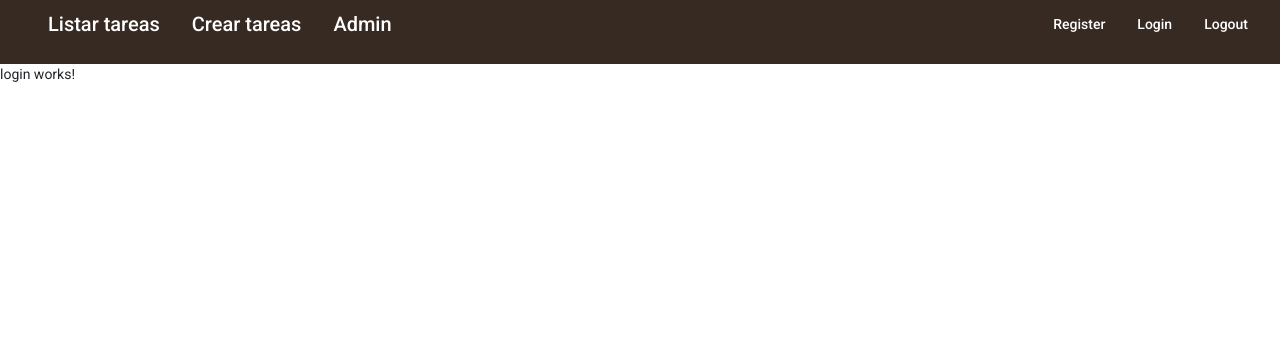
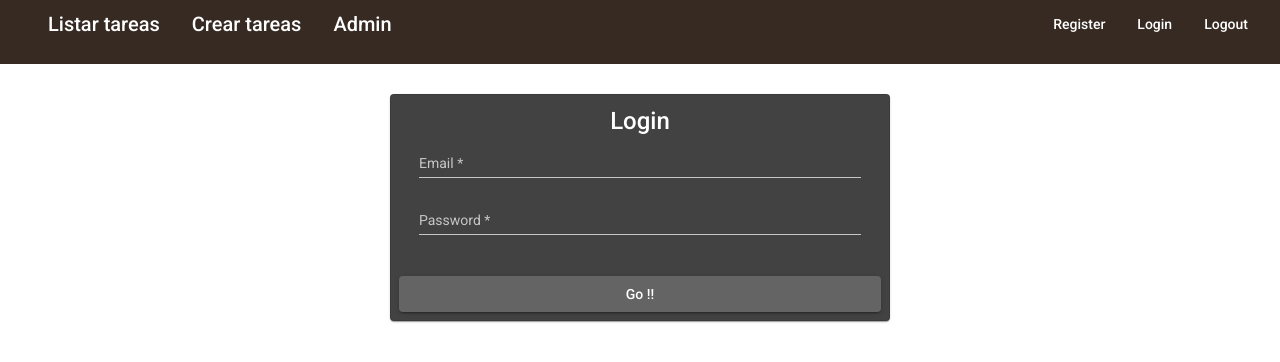
Before and after one commit to EdsonSuarez/BoardEdson, an Angular app in the folder frontend/: page / in a window 1280 px wide. Shown: the top 362 px of the page. Built offline with nearby package versions, Linux system fonts and the light colour scheme.

Commit message:
add login

```diff
--- a/frontend/src/app/home/login/login.component.css
+++ b/frontend/src/app/home/login/login.component.css
@@ -0,0 +1,39 @@
+.container {
+    display: flex;
+    flex-direction: column;
+  }
+
+  .button {
+    width: 100%;
+  }
+
+  .card {
+    min-width: 150px;
+    max-width: 500px;
+    width: 100%;
+  }
+
+  .form {
+    display: flex;
+    justify-content: center;
+    align-items: center;
+    padding: 30px 0px 0px 0px;
+  }
+
+  mat-card-title{
+      text-align: center;
+  }
+
+  .colorButton{
+      background-color: #646464;
+  }
+
+  .alertJustify{
+    display: flex;
+    justify-content: space-between;
+  }
+
+  .alertButton{
+    border-radius: 5px;
+    background-color: #646464;
+  }
--- a/frontend/src/app/home/login/login.component.html
+++ b/frontend/src/app/home/login/login.component.html
@@ -1 +1,51 @@
-<p>login works!</p>
+<div class="form">
+    <mat-card class="card">
+      <mat-card-title>Login</mat-card-title>
+      <div class="col-12 col-lg-12" *ngIf="errorMessage">
+        <div class="alert alert-danger alert-dismissible alertJustify" role="alert">
+          <div class="alert-message">
+            {{ errorMessage }}
+          </div>
+          <button
+            type="button"
+            class="close alertButton"
+            (click)="closeX()"
+            data-dismiss="alert"
+            aria-label="Close"
+          >
+            <span aria-hidden="true">X</span>
+          </button>
+        </div>
+      </div>
+      <mat-card-content>
+        <div class="container">
+
+          <mat-form-field>
+            <input
+              [(ngModel)]="loginData.email"
+              matInput
+              placeholder="Email"
+              required
+            />
+          </mat-form-field>
+          <mat-form-field>
+            <input
+              [(ngModel)]="loginData.password"
+              matInput
+              placeholder="Password"
+              required
+            />
+          </mat-form-field>
+        </div>
+      </mat-card-content>
+      <mat-card-actions>
+        <button
+          (click)="login()"
+          class="button colorButton"
+          mat-raised-button
+        >
+          Go !!
+        </button>
+      </mat-card-actions>
+    </mat-card>
+  </div>
--- a/frontend/src/app/home/login/login.component.ts
+++ b/frontend/src/app/home/login/login.component.ts
@@ -1,4 +1,6 @@
 import { Component, OnInit } from '@angular/core';
+import { AuthService } from '../../services/auth.service';
+import { Router } from '@angular/router';
 
 @Component({
   selector: 'app-login',
@@ -6,10 +8,46 @@ import { Component, OnInit } from '@angular/core';
   styleUrls: ['./login.component.css']
 })
 export class LoginComponent implements OnInit {
+  public loginData: any;
+  public errorMessage: String;
 
-  constructor() { }
+  constructor(private auth: AuthService, private router: Router) {
+    this.loginData = {};
+    this.errorMessage = '';
+  }
 
   ngOnInit(): void {
   }
+login() {
+    if (!this.loginData.email || !this.loginData.password) {
+      console.log('Failed process: Incomplete data');
+      this.errorMessage = 'Failed process: Incomplete data';
+      this.closeAlert();
+      this.loginData = {};
+    } else {
+      this.auth.login(this.loginData).subscribe(
+        (res: any) => {
+          console.log(res);
+          localStorage.setItem('token', res.jwtToken);
+          this.router.navigate(['/listTasks']);
+        },
+        (err) => {
+          console.log(err);
+          this.errorMessage = err.error;
+          this.closeAlert();
+          this.loginData = {};
+        }
+      )
+    }
+  }
 
+  closeAlert() {
+    setTimeout(() => {
+      this.errorMessage = '';
+    }, 3000);
+  }
+
+  closeX() {
+    this.errorMessage = '';
+  }
 }
--- a/frontend/src/app/home/register/register.component.html
+++ b/frontend/src/app/home/register/register.component.html
@@ -1,22 +1,6 @@
 <div class="form">
     <mat-card class="card">
       <mat-card-title> Register user </mat-card-title>
-      <div class="col-12 col-lg-12" *ngIf="successMessage">
-        <div class="alert alert-success alert-dismissible" role="alert">
-          <div class="alert-message">
-            {{ successMessage }}
-          </div>
-          <button
-            type="button"
-            class="close"
-            (click)="closeX()"
-            data-dismiss="alert"
-            aria-label="Close"
-          >
-            <span aria-hidden="true">X</span>
-          </button>
-        </div>
-      </div>
       <div class="col-12 col-lg-12" *ngIf="errorMessage">
         <div class="alert alert-danger alert-dismissible" role="alert">
           <div class="alert-message">
--- a/frontend/src/app/home/register/register.component.ts
+++ b/frontend/src/app/home/register/register.component.ts
@@ -32,11 +32,12 @@ export class RegisterComponent implements OnInit {
       this.registerData = {};
     } else {
       this.auth.registerUser(this.registerData).subscribe(
-        (res) => {
+        (res: any) => {
           console.log(res);
-          this.successMessage = "Register user: successful";
-          this.closeAlert();
+          localStorage.setItem('token', res.jwtToken);
           this.registerData = {};
+          this.router.navigate(['/saveTask']);
+
         },
         (err) => {
           console.log(err);
@@ -50,13 +51,11 @@ export class RegisterComponent implements OnInit {
 
   closeAlert() {
     setTimeout(() => {
-      this.successMessage = '';
       this.errorMessage = '';
     }, 3000);
   }
 
   closeX() {
-    this.successMessage = '';
     this.errorMessage = '';
   }
 
--- a/frontend/src/app/services/auth.service.ts
+++ b/frontend/src/app/services/auth.service.ts
@@ -14,4 +14,8 @@ export class AuthService {
   registerUser(user: any){
     return this.http.post(this.env + "user/registerUser", user);
   }
+
+  login(user: any){
+    return this.http.post(this.env + "auth/login", user);
+  }
 }
```
